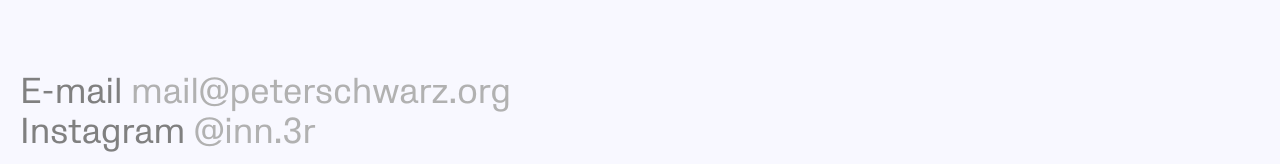
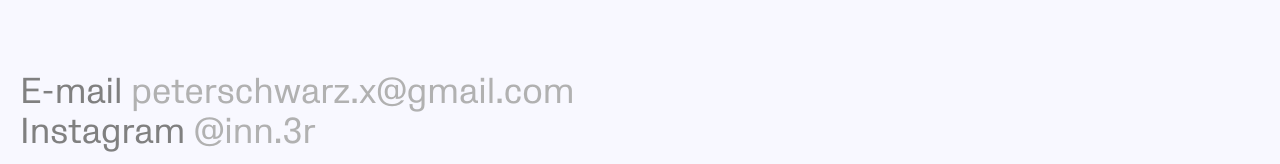
Before and after one commit to peterschwarz1/Portfolio, a plain HTML site: page index.html in a window 1280 px wide. Shown: the part 308-472 px from the top of the page. Drawn offline with nearby package versions, Linux system fonts and the light colour scheme; a script that the page names is missing.

Commit message:
Update index.html

```diff
--- a/index.html
+++ b/index.html
@@ -31,7 +31,7 @@
   <div id="info" class="info wf-section">
     <div class="w-layout-grid grid">
       <p id="w-node-a3f366c1-2e09-ff90-45d2-243f2e40b7ba-f7158107" class="aboutme">I&#x27;m an artist and designer based in Berlin. My research focuses on emotions and how they are affected by emerging technologies. I&#x27;m most interested in constructing spaces of longing and questioning. In my audiovisual works I cross many platforms from 3D, animation, games to music and instruments.<br></p>
-      <p id="w-node-b7ffdf2a-74d1-5947-64f8-d36fa5fc5c35-f7158107" class="contact"><br>E-mail <a href="mailto:mail@peterschwarz.org?subject=Hello!" data-w-id="b7ffdf2a-74d1-5947-64f8-d36fa5fc5c3f" style="color:rgb(177,177,177)" class="link">mail@peterschwarz.org<br></a>Instagram<a href="https://www.instagram.com/_peterschwarz_/" data-w-id="c032f50b-6c66-ce6f-1c20-1e018c916259" style="color:rgb(177,177,177)" target="_blank" class="link"> @inn.3r</a><br></p>
+      <p id="w-node-b7ffdf2a-74d1-5947-64f8-d36fa5fc5c35-f7158107" class="contact"><br>E-mail <a href="mailto:peterschwarz.x@gmail.com?subject=Hello!" data-w-id="b7ffdf2a-74d1-5947-64f8-d36fa5fc5c3f" style="color:rgb(177,177,177)" class="link">peterschwarz.x@gmail.com<br></a>Instagram<a href="https://www.instagram.com/_peterschwarz_/" data-w-id="c032f50b-6c66-ce6f-1c20-1e018c916259" style="color:rgb(177,177,177)" target="_blank" class="link"> @inn.3r</a><br></p>
       <a href="#experience" id="w-node-_6ca274f3-1dde-031f-8550-6d044facd4cd-f7158107" data-w-id="6ca274f3-1dde-031f-8550-6d044facd4cd" style="color:rgb(177,177,177)" class="cv-button w-button">CV</a>
       <div id="experience" class="experience-focus w-node-_51aa8dda-5684-533c-7c6f-c9484edbd177-f7158107"></div>
       <p style="display:none" class="experience"><span class="numbers"><br>2022<br><br></span>Internship at <a href="https://www.908video.de/" target="_blank" class="link">908video GmbH</a> (05/22 - 10/22)<br>working for customers like Meta or MunichRe<br><span class="tag">Virtual Production</span> <span class="tag">Environmental Artist</span> <span class="tag">Unreal Engine</span><br>‍<br>‍<span class="numbers">2021</span><br>AMNION premiered online at <a href="https://www.curatedbygirls.com/amnion/" data-w-id="8406ae44-fca5-0302-e8cb-83c7b29dcff2" style="color:rgb(177,177,177)" target="_blank" class="link">Curated by Girls </a>(12/2021)<br><span class="tag">Art Direction</span><span class="tag">Editing</span><span class="tag">Music Production</span><br><br>AMNION exhibited at <a href="https://dzialdov.de/" data-w-id="1582fa31-7794-b8ee-6be1-85a4d9027711" style="color:rgb(177,177,177)" target="_blank" class="link">Dzialdov Gallery</a> (10/2021)<br><span class="tag">Art Direction</span><span class="tag">Editing</span><span class="tag">Music Production</span>
```
